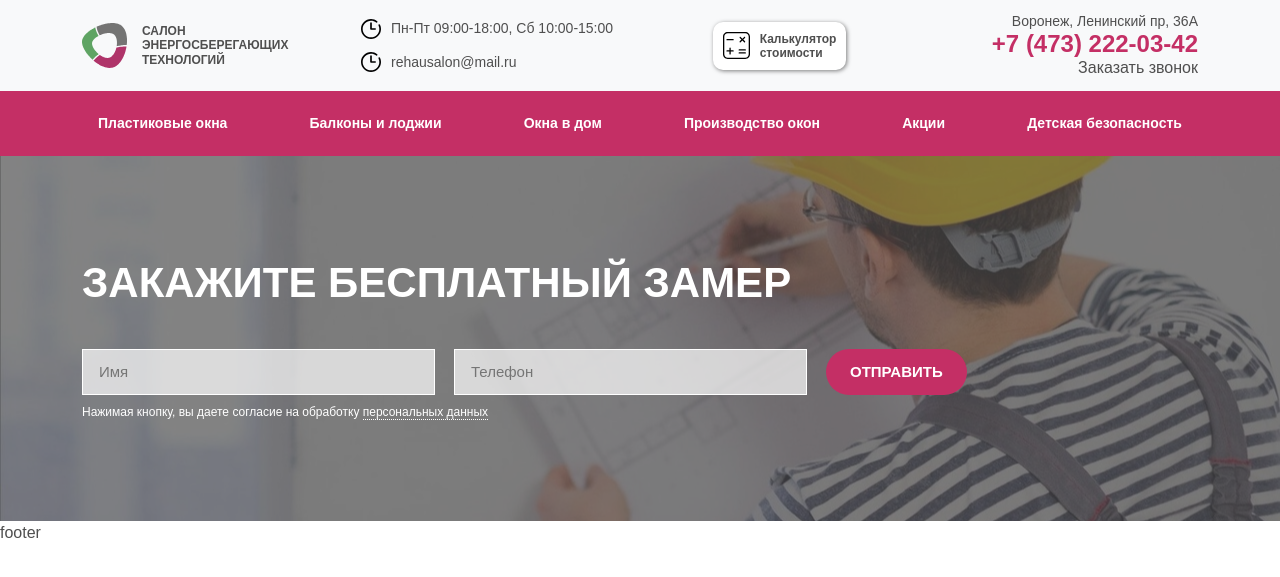
After one commit to cla55ik/vseokna36, a PHP site: template app/templates/section/zamer.php in a window 1280 px wide. The commit adds this page. Shown: the top 577 px of the page. Run offline with PHP 8.4, Linux system fonts and the light colour scheme; the template is opened without the code that fills it, so the values that code supplies are empty.

Commit message:
add 3 sections

```diff
--- a/app/pages/main.php
+++ b/app/pages/main.php
@@ -149,14 +149,60 @@ include_once($_SERVER['DOCUMENT_ROOT']. "/app/layouts/header.php");
   </div>
 
   <!-- Замер -->
-
+    <?php include_once($_SERVER['DOCUMENT_ROOT']. "/app/templates/section/zamer.php"); ?>
   <!-- Акции -->
 
   <!-- СМС купон -->
 
   <!-- Сертификаты -->
+  <div class="container-fluid bg-light pb-100 pt-100">
+    <div class="container">
+      <h2 class="gray title-36">ПРОДУКЦИЯ REHAU СЕРТИФИЦИРОВАНА</h2>
+    </div>
+    <div class="container sertificat-wrapper d-flex justify-content-between pt-70">
+      <div class="sert-item">
+        <img src="/src/img/sert01.jpeg" alt="Сертификат продукции Rehau 01">
+      </div>
+      <div class="sert-item">
+        <img src="/src/img/sert02.jpeg" alt="Сертификат продукции Rehau 02">
+      </div>
+      <div class="sert-item">
+        <img src="/src/img/sert03.jpeg" alt="Сертификат продукции Rehau 03">
+      </div>
+      <div class="sert-item">
+        <img src="/src/img/sert04.jpeg" alt="Сертификат продукции Rehau 04">
+      </div>
+      <div class="sert-item">
+        <img src="/src/img/sert05.jpeg" alt="Сертификат продукции Rehau 05">
+      </div>
+      <div class="sert-item">
+        <img src="/src/img/sert06.jpeg" alt="Сертификат продукции Rehau 06">
+      </div>
+    </div>
+  </div>
+
 
   <!-- Мобильный офис -->
+  <div class="mob-office container-fluid p-0 mb-100">
+    <div class="row d-flex">
+      <div class="col-lg-6 mob-office-bg">
+        <img src="/src/img/dogovor-doma.jpg" alt="Оформление договора на дому">
+      </div>
+      <div class="col-lg-6 bg-green p-5">
+        <h2 class="white title-28">УСЛУГА "МОБИЛЬНЫЙ ОФИС"</h2>
+        <p class="white text-18">Закажите окна с дополнительный скидкой не выходя из дома!</p>
+        <h3 class="white title-18 pt-30">ВЫ ЭКОНОМИТЕ ВРЕМЯ</h3>
+        <p class="white text-18">Мы уважаем и ценим Ваше время, поэтому Вам больше не нужно ехать к нам в офис для заключения договора. Замер и оформление заказа займет не более 1 часа</p>
+        <h3 class="white title-18 pt-30">ДОПОЛНИТЕЛЬНАЯ ВЫГОДА</h3>
+        <p class="white text-18">При оформлении договора на дому Вы получаете дополнительную скидку на заказ</p>
+        <h3 class="white title-18 pt-30">В УДОБНЫЙ ДЛЯ ВАС ДЕНЬ</h3>
+        <p class="white text-18">Инженер может приехать к вам для проведения замера и оформления заказа с 8 до 19-00 ч каждый день, включая выходные. Кроме того, вы приобретаете окна в комфортной для вас обстановке — у вас дома!</p>
+        <h3 class="white title-18 pt-30">СКОЛЬКО ЭТО СТОИТ?</h3>
+        <p class="white text-18">Нисколько! Услуга «мобильный офис» совершенно бесплатна в Воронеже и пригороде.</p>
+        <button class="btn-border mt-30" type="button" name="button">Заказать услугу</button>
+      </div>
+    </div>
+  </div>
 
   <!-- Наши работы -->
 
--- /dev/null
+++ b/app/templates/section/zamer.php
@@ -0,0 +1,23 @@
+<div class="container-fluid zamer-wrapper">
+  <div class="container-fluid zamer-bg  pt-100 pb-100">
+    <div class="container">
+      <h2 class="white title-42 pb-30">Закажите бесплатный замер</h2>
+      <form class="form-inline" action="index.html" method="post">
+        <div class="d-flex zamer-form">
+          <div class="col-lg-4">
+            <input class="phone" type="text" name="" value="" placeholder="Имя">
+          </div>
+          <div class="col-lg-4">
+            <input class="phone" type="text" name="" value="" placeholder="Телефон">
+          </div>
+          <div class="col-lg-2">
+            <input class="bg-pink white btn-round" type="submit" name="" value="Отправить">
+          </div>
+        </div>
+        <div class="private-link text-12 mt-2">
+          <span class="white">Нажимая кнопку, вы даете согласие на обработку </span><a class="white" href="#">персональных данных</a>
+        </div>
+      </form>
+    </div>
+  </div>
+</div>
--- a/src/css/style.css
+++ b/src/css/style.css
@@ -712,3 +712,70 @@ button.next {
   border:2px solid var(--green);
   padding:10px;
 }
+
+
+/*ЗАМЕР*/
+
+.zamer-wrapper{
+
+  background-image: url(/src/img/bg-zamer.jpg);
+  background-repeat: no-repeat;
+  background-position: center center;
+  background-size: cover;
+  padding-left: 0px;
+  padding-right: 0px;
+
+
+}
+
+
+
+.zamer-bg{
+  background-color: rgba(79, 79, 79, 0.7);
+  transition: background .3s,border-radius .3s,opacity .3s;
+
+}
+
+
+.zamer-form .phone {
+  border-radius: 0px;
+  background-color: rgba(255,255,255,0.7);
+  padding: .5rem 1rem;
+  line-height: 1.4;
+  font-size: 15px;
+  border: 1px solid #fff;
+  min-height: 46px;
+  width: 95%;
+}
+
+
+/*Сертификаты */
+
+
+
+.sert-item img{
+  max-width: 170px;
+  object-fit: contain;
+}
+
+
+
+/*Мобтльный офис*/
+.mob-office-bg img {
+  height: 100%;
+  object-fit: cover;
+}
+
+
+button.btn-border{
+  font-weight: 500;
+  text-transform: uppercase;
+  background-color: #FFFFFF00;
+  border-style: solid;
+  border-width: 1px;
+  border-color: #fff;
+  border-radius: 0;
+  color: #fff;
+
+  padding: 10px 25px;
+}
```
Also changed, not shown: src/img/bg-zamer.jpg (added), src/img/sert01.jpeg (added), src/img/sert02.jpeg (added), src/img/sert03.jpeg (added), src/img/sert04.jpeg (added), src/img/sert05.jpeg (added), src/img/sert06.jpeg (added).
